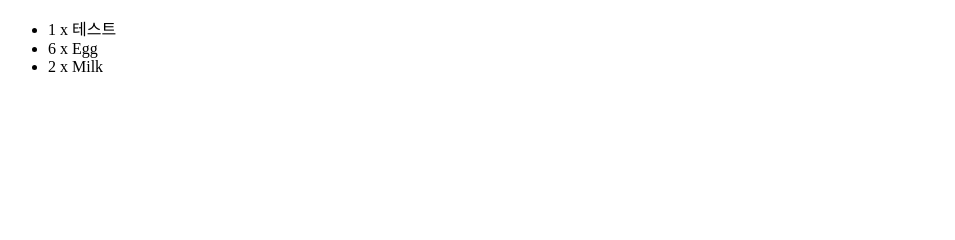
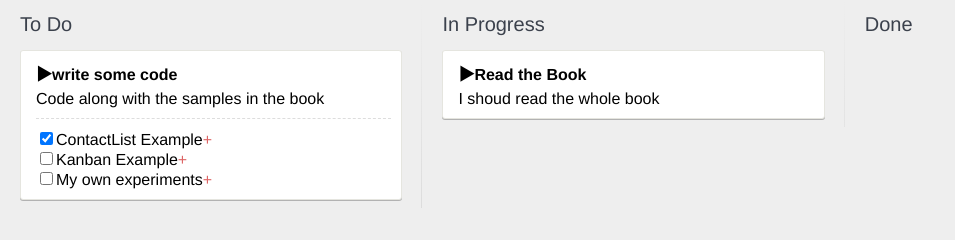
Before and after one commit to neojiho/reactKanbanBoard, a React app: page / in a window 1280 px wide. Shown: the whole page, without its empty margins (0-955 px from the left). Built offline with nearby package versions, Linux system fonts and the light colour scheme.

Commit message:
kanbanBoard

```diff
--- /dev/null
+++ b/app/Card.js
@@ -0,0 +1,19 @@
+import React, {Component} from 'react';
+import CheckList from './CheckList';
+
+class Card extends Component {
+	render(){
+		return (
+			<div className="card">
+				<div className="card_title">{this.props.title}</div>
+				<div className="card_details">
+					{this.props.description}
+					<CheckList cardId={this.props.id} tasks={this.props.tasks} />
+				</div>
+			</div>
+		)
+	}
+
+}
+
+export default Card;
--- /dev/null
+++ b/app/CheckList.js
@@ -0,0 +1,23 @@
+import React, {Component} from 'react';
+
+class CheckList extends Component {
+	render (){
+		let tasks = this.props.tasks.map((task, idx) => (
+			<li className="checklist_task" key={idx}>
+				<input type="checkbox" defaultChecked={task.done}  />
+				{task.name}
+				<a href="#" className="checklist_task--remove" />
+			</li>
+		));
+
+		return (
+			<div className = 'checklist'>
+				<ul>{tasks}</ul>
+			</div>
+		);
+
+	}
+
+}
+
+export default CheckList;
--- /dev/null
+++ b/app/KanbanBoard.js
@@ -0,0 +1,18 @@
+import React, { Component } from 'react';
+import List from './List';
+
+class KanbanBoard extends Component {
+	render(){
+		return(
+			<div className ='app'>
+				<List id='todo' title='To Do' cards={this.props.cards.filter((card) => card.status === 'todo')} />
+
+				<List id='in-progress' title='In Progress' cards={this.props.cards.filter((card) => card.status === 'in-progress')} />
+
+				<List id='done' title='Done' cards={this.props.cards.filter((card) => card.status === 'done')} />
+			</div>
+		);
+	}
+
+}
+export default KanbanBoard;
--- /dev/null
+++ b/app/List.js
@@ -0,0 +1,24 @@
+import React , {Component} from 'react';
+import Card from './Card';
+
+class List extends Component {
+	render(){
+		let cards = this.props.cards.map((card, idx) => {
+			return <Card id={card.id}
+		                 title = {card.title}
+		                 description = {card.description}
+		                 tasks = {card.tasks}
+			             key = {idx}
+					/>
+		});
+
+		return (
+			<div className="list">
+				<h1>{this.props.title}</h1>
+				{cards}
+			</div>
+		);
+	}
+}
+
+export default List;
--- a/app/main.js
+++ b/app/main.js
@@ -1,40 +1,38 @@
 import React from 'react';
 import {render} from 'react-dom';
+import KanbanBoard from './KanbanBoard';
 
+let cardsList = [
+	{
+		id : 1,
+		title : 'Read the Book',
+		description : "I shoud read the whole book",
+		status : "in-progress",
+		tasks : []
+	},
+	{
+		id: 2,
+		title : "write some code",
+		description : "Code along with the samples in the book",
+		status : "todo",
+		tasks : [
+			{
+				id : 1,
+				name : "ContactList Example",
+				done : true
+			},
+			{
+				id : 2,
+				name : 'Kanban Example',
+				done : false
+			},
+			{
+				id : 3,
+				name : "My own experiments",
+				done : false
+			}
+		]
+	}
+];
 
-console.log(React)
-
-class GroceryList extends React.Component {
-
-	render () {
-		let some = document.createElement('span');
-		some.textContent = '자식자식';
-		let someText = '테스트'
-		return (
-			<ul>
-				<ListItem quantity="1">{someText}</ListItem>
-				<ListItem quantity="6">Egg</ListItem>
-				<ListItem quantity="2">Milk</ListItem>
-			</ul>
-		)
-	}
-
-}
-
-class ListItem extends React.Component {
-
-	render(){
-		return (
-			<li>
-				{this.props.quantity} x {this.props.children}
-			</li>
-		)
-	}
-
-}
-
-
-
-render(<GroceryList/>, document.querySelector("#root"));
-
-console.warn('reder finished!!');
+render(<KanbanBoard cards={cardsList} />, document.getElementById('root'));
--- a/public/app.css
+++ b/public/app.css
@@ -1 +1,29 @@
-#root2{color:blue}
+* {box-sizing:border-box;}
+
+html,body, #app {
+	height: 100%; margin:0; padding:0;
+}
+
+body {background:#eee; font-family:"Helvetica Neue", Helvetica, Arial, sans-serif;}
+
+h1 {font-weight:200; color:#3b414c; font-size:20px;}
+
+ul {list-style-type:none; margin:0; padding:0;}
+
+.app {white-space:nowrap; height:100%;}
+
+.list {position:relative; display:inline-block; vertical-align:top; white-space:normal; height:100%; width:33%; padding:0 20px; overflow:auto;}
+
+.list:not(:last-child):after {content:''; position:absolute; top:0; right:0; width:1px; height:99%; background:linear-gradient(to bottom, #eee 0%, #ccc 50%, #eee 100%) fixed;}
+
+.card {position:relative; z-index:1; background:#fff; width:100%; padding:10px 10px 10px 15px; margin:0 0 10px 0; overflow:auto; border:1px solid #e5e5df; border-radius: 3px; box-shadow:0 1px 0 rgba(0,0,0,0.25);}
+
+.card_title {font-weight:bold; border-bottom:solid 5px transparent;}
+
+.card_title:before {display:inline-block; width:1em; content:'▶';}
+
+.card_title--is-open:before {content:'▼'}
+
+.checklist_task:first-child {margin-top:10px; padding-top:10px; border-top:dashed 1px #ddd;}
+
+.checklist_task--remove:after {display:inline-block; color:#d66; content:"+"}
--- a/public/index.html
+++ b/public/index.html
@@ -3,6 +3,7 @@
 <head>
 <meta charset="utf-8" />
 <title>Webpack Sample Project</title>
+	<link rel="stylesheet" href="app.css">
 </head>
 <body>
 	<div id="root"></div>
```
